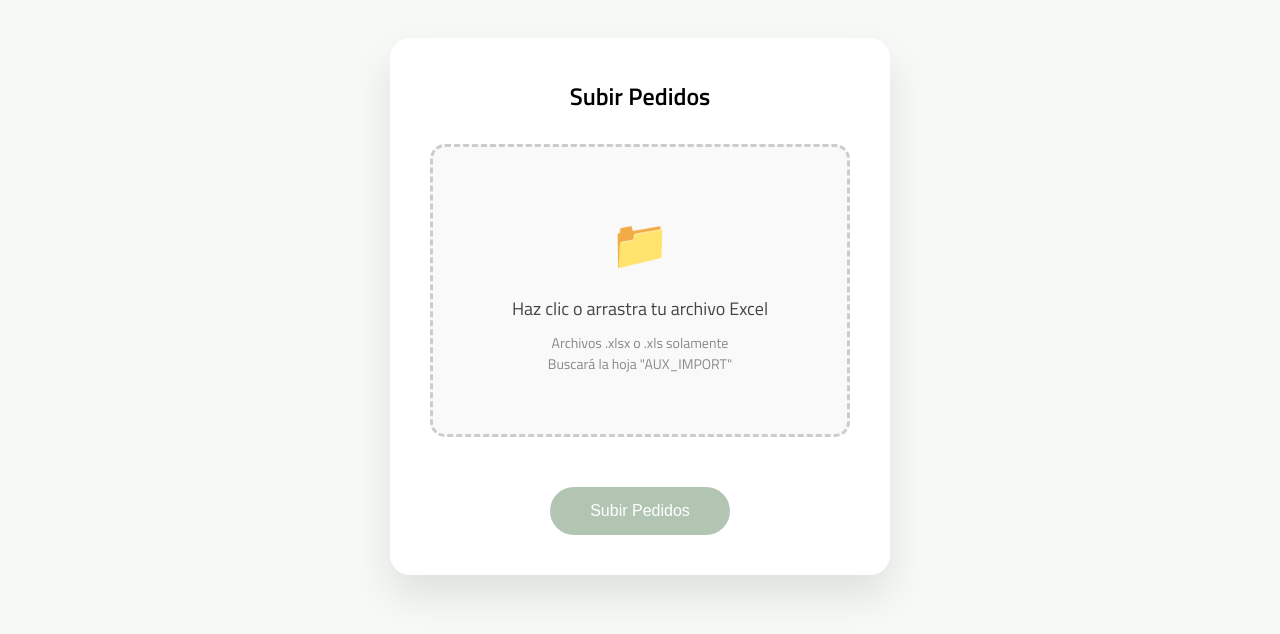
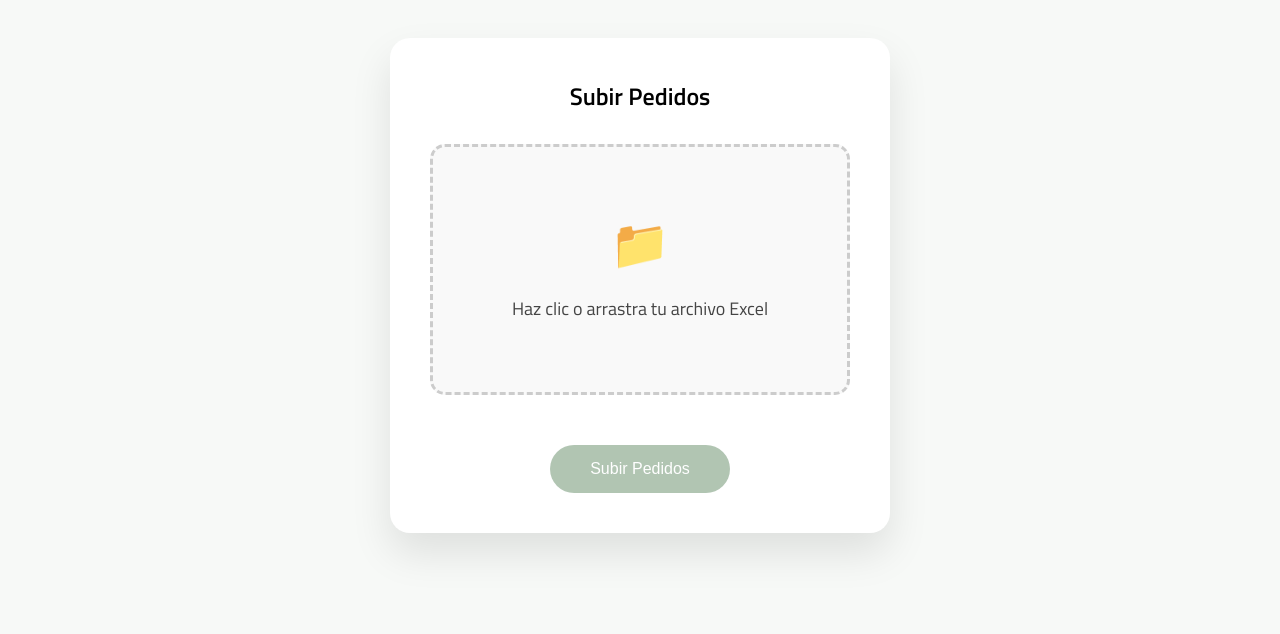
Before and after one commit to salpasistemas/import-pedidos, a website: page index.html in a window 1280 px wide. Shown: the part 92-726 px from the top of the page. Drawn offline with Linux system fonts and the light colour scheme.

Commit message:
Update index.html

```diff
--- a/index.html
+++ b/index.html
@@ -264,7 +264,6 @@
         <div class="upload-zone" id="uploadZone">
             <div class="upload-icon">📁</div>
             <div class="upload-text">Haz clic o arrastra tu archivo Excel</div>
-            <div class="upload-hint">Archivos .xlsx o .xls solamente<br>Buscará la hoja "AUX_IMPORT"</div>
         </div>
 
         <input type="file" id="fileInput" accept=".xlsx,.xls">
```
